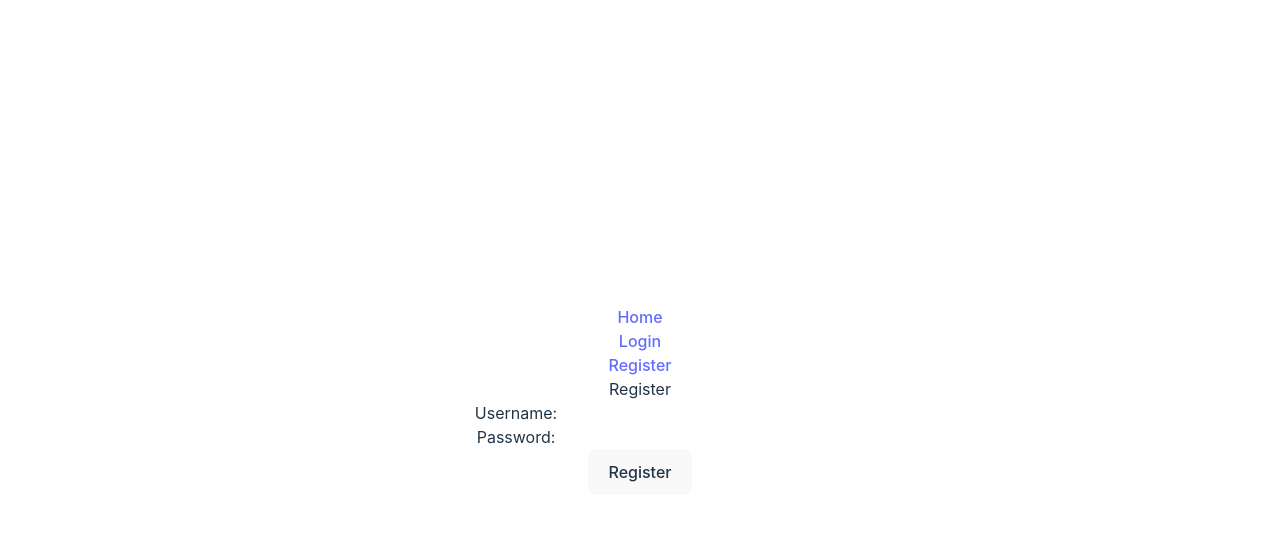
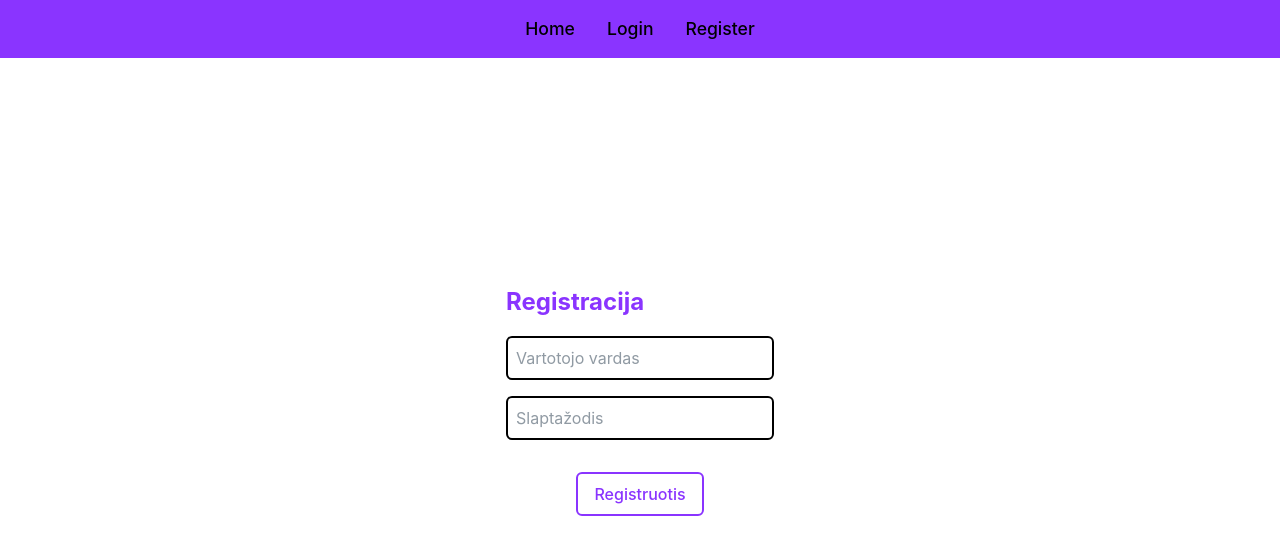
Before and after one commit to nojus-j/Receptu-Sandelys, a React (Vite) app in the folder Receptu Sandelys/: page /register in a window 1280 px wide. Shown: the top 554 px of the page. Built offline with nearby package versions, Linux system fonts and the light colour scheme.

Commit message:
Suderintos spalvos ir stiliai/placementai pagal wireframe'a

```diff
--- a/Receptu Sandelys/src/App.css
+++ b/Receptu Sandelys/src/App.css
@@ -42,3 +42,38 @@
 .read-the-docs {
   color: #888;
 }
+
+.header {
+  background-color: #8a34ff;
+  margin-left: auto;
+  margin-right: auto;
+  display: flex;
+  align-items: center;
+  justify-content: center;
+}
+.nav-bar {
+  display: flex;
+  gap: 2rem; /* space between links */
+  justify-content: center;
+  align-items: center;
+  background-color: #8a34ff; /* purple background */
+  padding: 1rem 0;
+  position: fixed;
+  top: 0;
+  left: 0;
+  width: 100%;
+  z-index: 1000;
+}
+
+.nav-bar a {
+  color: black;
+  text-decoration: none;
+  font-weight: 500;
+  font-size: 1.1rem;
+  transition: color 0.2s ease;
+}
+
+.nav-bar a:hover {
+  text-decoration: underline;
+  color: #ddd;
+}
--- a/Receptu Sandelys/src/App.jsx
+++ b/Receptu Sandelys/src/App.jsx
@@ -13,7 +13,7 @@ function App() {
   return (
     <>
       <div>
-        <nav>
+        {/* <nav>
           <ul>
             <li>
               <Link to="/">Home</Link>
@@ -25,6 +25,11 @@ function App() {
               <Link to="/register">Register</Link>
             </li>
           </ul>
+        </nav> */}
+        <nav className="nav-bar">
+          <Link to="/">Home</Link>
+          <Link to="/login">Login</Link>
+          <Link to="/register">Register</Link>
         </nav>
 
         <main>
--- a/Receptu Sandelys/src/components/App.css
+++ b/Receptu Sandelys/src/components/App.css
@@ -117,3 +117,27 @@
     font-size: 14px;
     color: #777;
   }
+
+  .violet-button {
+    color: #8a34ff;
+    border: 2px solid #8a34ff;
+    background-color: transparent;
+    padding: 0.5rem 1rem;
+    font-size: 1rem;
+    border-radius: 6px;
+    cursor: pointer;
+    transition: all 0.2s ease-in-out;
+    margin-top: 2rem;
+  }
+
+  .violet-button:hover {
+    background-color: #8a34ff;
+    color: white;
+  }
+  .login-title {
+    color: #8a34ff;
+    text-align: left;
+    font-size: 1.5rem;
+    font-weight: bold;
+    margin-bottom: 1rem;
+  }
--- a/Receptu Sandelys/src/components/Filter_Recipe_Slider.jsx
+++ b/Receptu Sandelys/src/components/Filter_Recipe_Slider.jsx
@@ -7,7 +7,7 @@ const FilterRecipeSlider = ({ sliderValues, onSliderChange }) => {
 
   return (
     <div className="filter-container">
-      <h2 className="filter-title">Filters</h2>
+      <h2 className="filter-title"></h2>
       {Object.keys(sliderValues).map((key) => (
         <div key={key} className="filter-group mb-6">
           <label className="filter-label font-semibold">{key.toUpperCase()}</label>
--- a/Receptu Sandelys/src/components/Header.jsx
+++ b/Receptu Sandelys/src/components/Header.jsx
@@ -1,8 +1,12 @@
 import React from "react";
+import "../App.css"
 
 const Header = () => {
   return (
-    <header className="bg-white text-black py-4 w-full">
+    <header
+    style={{ backgroundColor: "#8a34ff" }}
+    className="bg-white text-black py-4 w-full"
+    >
       <div className="container mx-auto flex items-center justify-center">
         <img src="/emptyFridge.png" alt="Logo" className="w-24 h-24 mr-4" />
         <h1 className="text-3xl font-bold">Receptu sandelys</h1>
--- a/Receptu Sandelys/src/components/Recipe.css
+++ b/Receptu Sandelys/src/components/Recipe.css
@@ -1,3 +1,3 @@
 h3 {
-    color: mediumpurple;
+    color: #8a34ff;
 }
--- a/Receptu Sandelys/src/components/UnifiedRecipeSearch.jsx
+++ b/Receptu Sandelys/src/components/UnifiedRecipeSearch.jsx
@@ -83,7 +83,10 @@ const UnifiedRecipeSearch = () => {
   return (
       <div className="flex min-h-screen">
         {/* Sidebar: Contains only the filter controls */}
-        <aside className="w-84 bg-gray-500">
+        <aside aside className="w-84" style={{
+           backgroundColor: "#fbf8c0",
+           border: "3px solid #8a34ff"
+           }}>
           <h2 className="text-xl text-black font-bold mb-4">Filters</h2>
           <FilterRecipeSlider
               sliderValues={sliderValues}
@@ -95,8 +98,8 @@ const UnifiedRecipeSearch = () => {
           />
         </aside>
         {/* Main Content: Contains the search bar, button, and recipe results */}
-        <main className="flex-1 p-4">
-          <h2 className="filter-title">Recipe Search</h2>
+        <main className="flex-1 p-4" style={{border: "3px solid #8a34ff"}}>
+          <h2 className="filter-title"></h2>
           <SearchBar ingredients={ingredients} setIngredients={setIngredients} />
           <div className="text-center mt-4">
             <button className="confirm-button" onClick={handleSearch}>
--- a/Receptu Sandelys/src/routes/Login.jsx
+++ b/Receptu Sandelys/src/routes/Login.jsx
@@ -1,6 +1,7 @@
 import React, { useState } from "react";
 import axios from "axios";
 import { useNavigate } from "react-router-dom";
+import "../components/App.css";
 
 function Login() {
   const [username, setUsername] = useState("");
@@ -26,28 +27,44 @@ function Login() {
 
   return (
     <div className="login-container">
-      <h2>Login</h2>
+      <h2 className="login-title">Prisijungimas</h2>
       {error && <p className="error">{error}</p>}
       <form onSubmit={handleSubmit}>
-        <div>
-          <label>Username:</label>
+        <div style={{ marginTop: "1rem" }}>
+          <label></label>
           <input
             type="text"
+            placeholder="Vartotojo vardas"
             value={username}
             onChange={(e) => setUsername(e.target.value)}
             required
+            style={{
+              border: "2px solid black",
+              borderRadius: "6px",
+              padding: "0.5rem",
+              fontSize: "1rem",
+              outline: "none"
+            }}
           />
         </div>
-        <div>
-          <label>Password:</label>
+        <div style={{ marginTop: "1rem" }}>
+          <label></label>
           <input
             type="password"
+            placeholder="Slaptažodis"
             value={password}
             onChange={(e) => setPassword(e.target.value)}
             required
+            style={{
+              border: "2px solid black",
+              borderRadius: "6px",
+              padding: "0.5rem",
+              fontSize: "1rem",
+              outline: "none"
+            }}
           />
         </div>
-        <button type="submit">Login</button>
+        <button type="submit" className="violet-button">Prisijungti</button>
       </form>
     </div>
   );
--- a/Receptu Sandelys/src/routes/Register.jsx
+++ b/Receptu Sandelys/src/routes/Register.jsx
@@ -27,7 +27,7 @@ function Register() {
 
   return (
     <div className="register-container">
-      <h2>Register</h2>
+      <h2 className="login-title">Registracija</h2>
       {error && <p className="error">{error}</p>}
       {success && (
         <p className="success">
@@ -36,24 +36,40 @@ function Register() {
       )}
       <form onSubmit={handleSubmit}>
         <div>
-          <label>Username:</label>
+          <label></label>
           <input
             type="text"
             value={username}
+            placeholder="Vartotojo vardas"
             onChange={(e) => setUsername(e.target.value)}
             required
+            style={{
+              border: "2px solid black",
+              borderRadius: "6px",
+              padding: "0.5rem",
+              fontSize: "1rem",
+              outline: "none"
+            }}
           />
         </div>
-        <div>
-          <label>Password:</label>
+        <div style={{ marginTop: "1rem" }}>
+          <label></label>
           <input
             type="password"
             value={password}
+            placeholder="Slaptažodis"
             onChange={(e) => setPassword(e.target.value)}
             required
+            style={{
+              border: "2px solid black",
+              borderRadius: "6px",
+              padding: "0.5rem",
+              fontSize: "1rem",
+              outline: "none"
+            }}
           />
         </div>
-        <button type="submit">Register</button>
+        <button className="violet-button" type="submit">Registruotis</button>
       </form>
     </div>
   );
```
